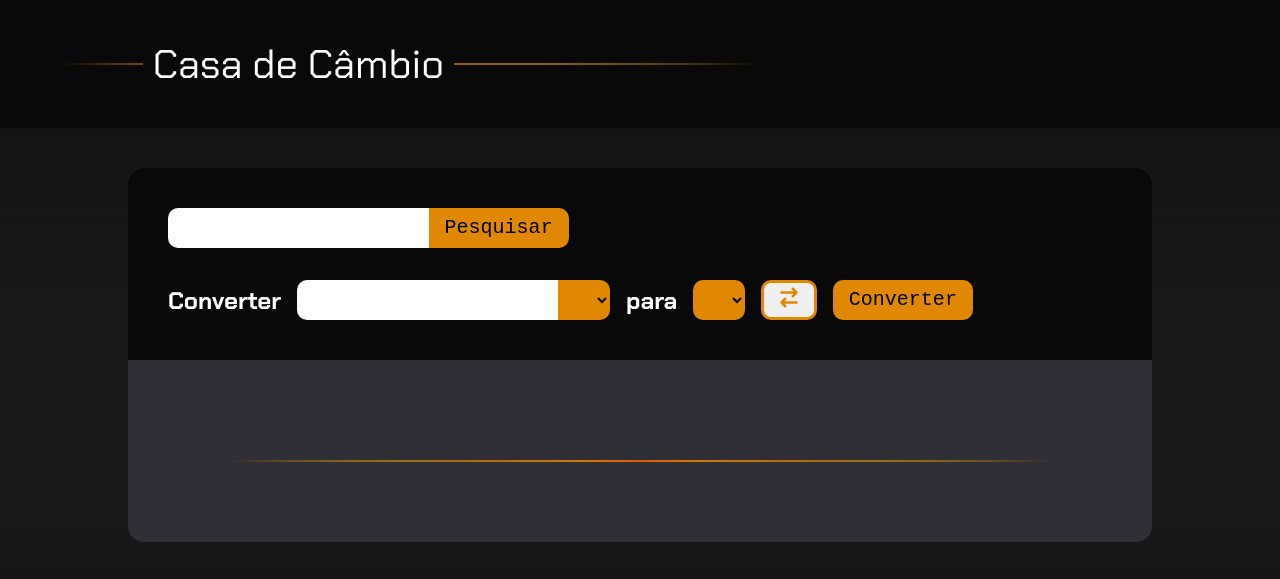
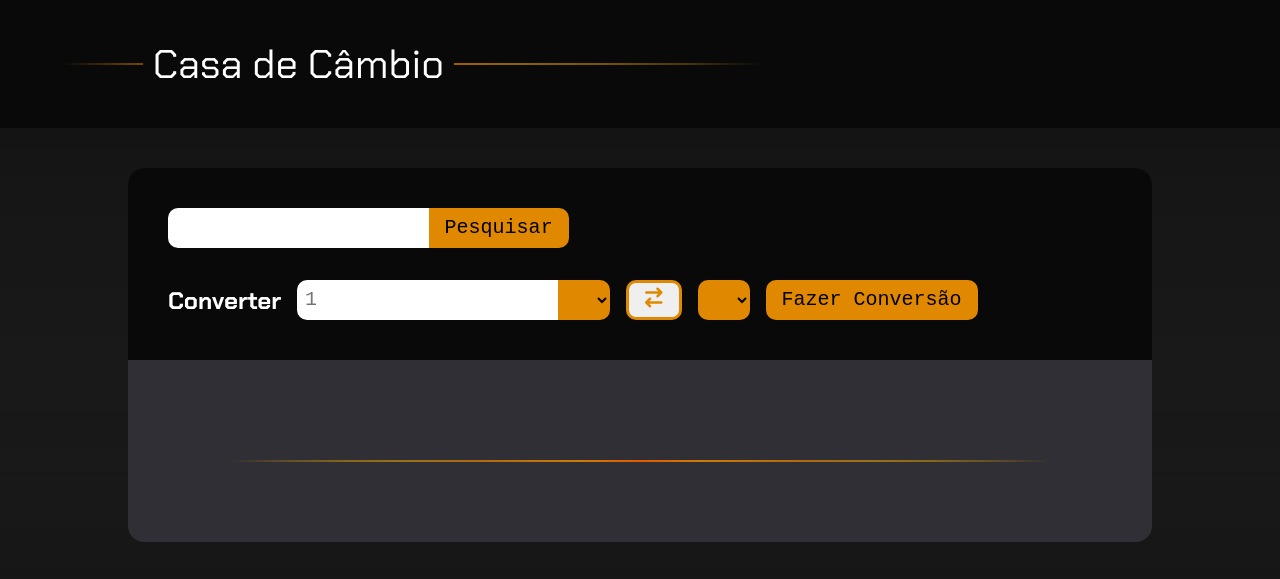
Before and after one commit to BernardoTomas/casa-de-cambio, a website built with Vite: page index.html in a window 1280 px wide. Built offline with nearby package versions, Linux system fonts and the light colour scheme; some packages are replaced by stand-ins of ours; no server answers; files whose address does not match are found by name; a web font is replaced by a local one.

Commit message:
Adicionando mudanças do code review

```diff
--- a/index.html
+++ b/index.html
@@ -32,14 +32,18 @@
         </div>
         <div class="exchange-rate-box">
           <h2>Converter</h2>
-          <input id="currency-amount-input" type="number" min="0" />
+          <input
+            id="currency-amount-input"
+            type="number"
+            min="0"
+            placeholder="1"
+          />
           <select id="currency-1"></select>
-          <h2>para</h2>
-          <select id="currency-2"></select>
           <button id="swap-currencies-btn">
             <i class="fa-solid fa-arrow-right-arrow-left"></i>
           </button>
-          <button id="convert-currency-btn">Converter</button>
+          <select id="currency-2"></select>
+          <button id="convert-currency-btn">Fazer Conversão</button>
         </div>
       </div>
       <div class="box-conversion-result"></div>
--- a/src/services/api.js
+++ b/src/services/api.js
@@ -1,8 +1,8 @@
 const API_KEY = import.meta.env.VITE_API_KEY;
 const BASE_URL = 'https://v6.exchangerate-api.com/v6/';
 
+// join these two in a single function, see about moving the errors to main.js
 const getCurrency = async (currency) => {
-  if (!currency) throw new Error('Digite uma moeda no campo');
   const response = await fetch(`${BASE_URL}${API_KEY}/latest/${currency}`);
   if (!response.ok) throw new Error('Moeda inválida');
   const data = await response.json();
@@ -10,6 +10,7 @@ const getCurrency = async (currency) => {
 };
 
 export const getConversionRates = async (currency) => {
+  if (!currency) throw new Error('Digite uma moeda no campo');
   const newCurrencyObject = await getCurrency(currency);
   return newCurrencyObject.conversion_rates;
 };
```
